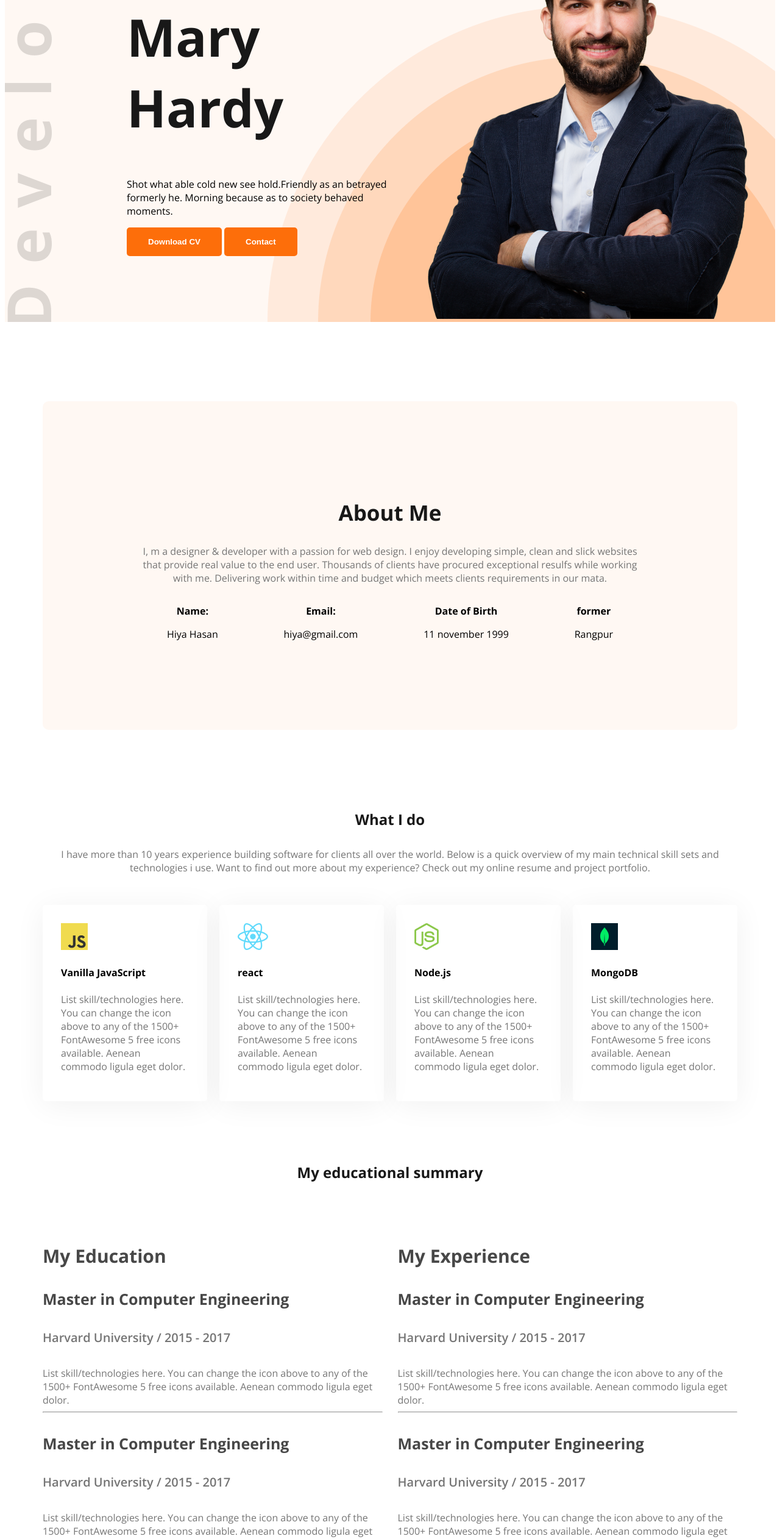
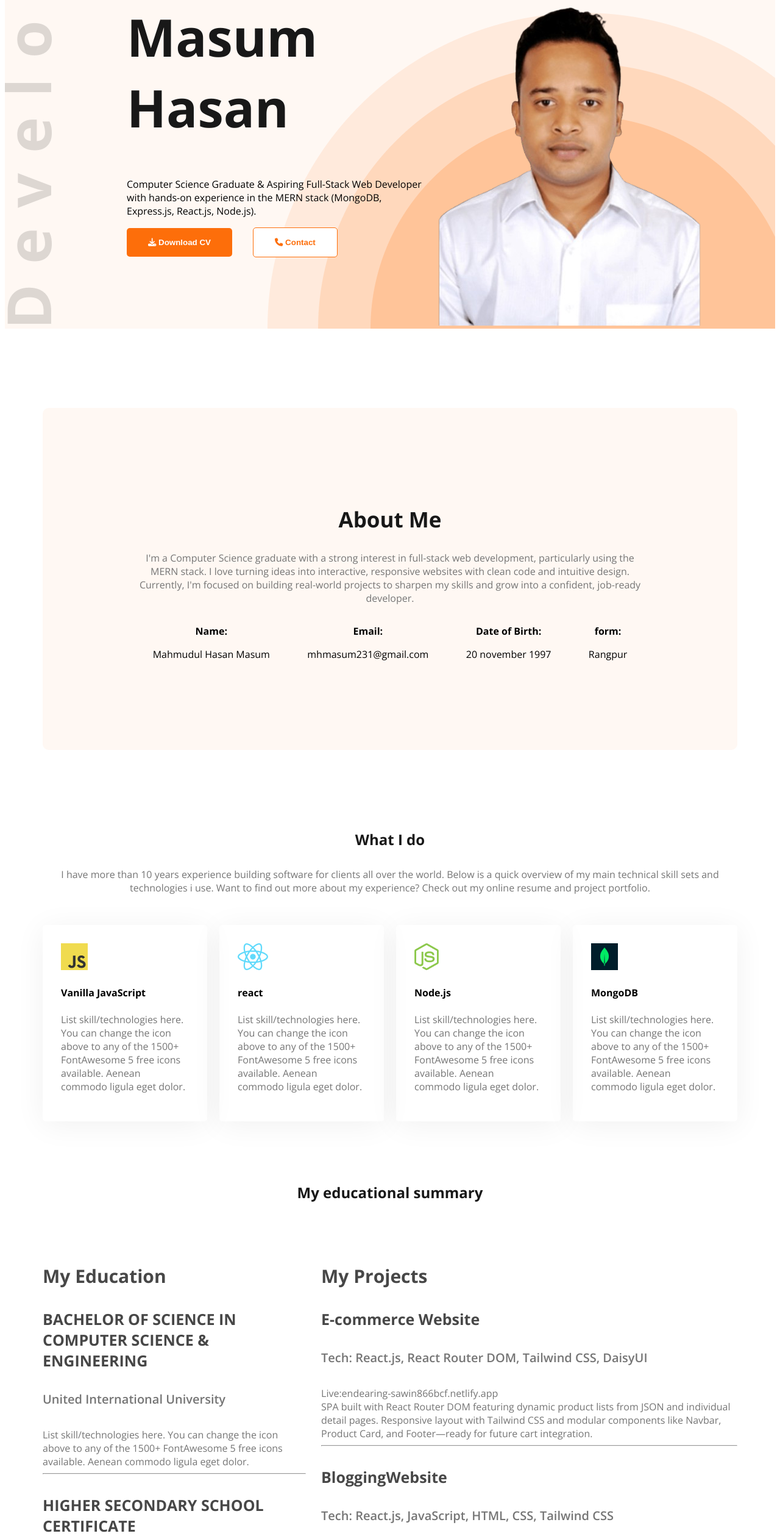
Before and after one commit to mhmasum1/web-portfolio, a plain HTML site: page index.html in a window 1280 px wide. Shown: the part 240-2764 px from the top of the page at 61% size. Drawn offline with nearby package versions, Linux system fonts and the light colour scheme.

Commit message:
Updated my info

```diff
--- a/index.html
+++ b/index.html
@@ -10,13 +10,14 @@
     <link href="https://fonts.googleapis.com/css2?family=Open+Sans:ital,wght@0,300..800;1,300..800&display=swap"
         rel="stylesheet">
     <link rel="stylesheet" href="./style.css">
+    <script src="https://kit.fontawesome.com/68b9ccd9b2.js" crossorigin="anonymous"></script>
 </head>
 
 <body class="open-sans-normal">
     <header class="header secondary-bg">
         <nav>
             <h2>
-                Ma<span class="primary-text">r</span>y
+                Ma<span class="primary-text">s</span>um
             </h2>
             <ul>
                 <li> <a class="dark-2" href="#Protfolio">Protfolio</a></li>
@@ -27,40 +28,39 @@
         <div class="banner">
             <div class="banner-contain">
                 <h2 class="title">Hi, I am</h2>
-                <h1 class="t-title">Mary Hardy</h1>
-                <p>Shot what able cold new see hold.Friendly as an betrayed formerly he. Morning because as to society
-                    behaved moments.</p>
-                <button class="btn-primary">Download CV</button>
-                <button class="btn-primary">Contact</button>
+                <h1 class="t-title">Masum Hasan</h1>
+                <p>Computer Science Graduate & Aspiring Full-Stack Web Developer with hands-on experience in
+                    the MERN stack (MongoDB, Express.js, React.js, Node.js).</p>
+                <button class="btn-primary dwn-cv"> <i class="fa-solid fa-download"></i> Download CV</button>
+                <button class="btn-primary-con"> <i class="fa-solid fa-phone"></i> Contact</button>
             </div>
             <div class="b-img">
-                <img src="./images/hardy.png" alt="">
+                <img src="./images/Masum1png-removebg-preview__1_-removebg-preview.png" alt="">
             </div>
         </div>
     </header>
     <main class="main">
         <section class="about secondary-bg">
             <h2 class="about-title">About Me</h2>
-            <p class="about-description">I, m a designer & developer with a passion for web design. I enjoy developing
-                simple, clean and slick
-                websites that provide real value to the end user. Thousands of clients have procured exceptional resulfs
-                while working with me. Delivering work within time and budget which meets clients requirements in our
-                mata.</p>
+            <p class="about-description">I'm a Computer Science graduate with a strong interest in full-stack web
+                development, particularly using the MERN stack. I love turning ideas into interactive, responsive
+                websites with clean code and intuitive design. Currently, I'm focused on building real-world projects to
+                sharpen my skills and grow into a confident, job-ready developer.</p>
             <div class="about-items">
                 <div class="about-item">
                     <p class="item-title">Name:</p>
-                    <p class="item-description">Hiya Hasan</p>
+                    <p class="item-description">Mahmudul Hasan Masum</p>
                 </div>
                 <div class="about-item">
                     <p class="item-title">Email:</p>
-                    <p class="item-description">hiya@gmail.com</p>
+                    <p class="item-description">mhmasum231@gmail.com</p>
                 </div>
                 <div class="about-item">
-                    <p class="item-title">Date of Birth</p>
-                    <p class="item-description">11 november 1999</p>
+                    <p class="item-title">Date of Birth:</p>
+                    <p class="item-description">20 november 1997</p>
                 </div>
                 <div class="about-item">
-                    <p class="item-title">former</p>
+                    <p class="item-title">form:</p>
                     <p class="item-description">Rangpur</p>
                 </div>
             </div>
@@ -104,52 +104,64 @@
             <div class="resume-column">
                 <h3 class="resume-column-title">My Education</h3>
                 <div class="experience">
-                    <h4 class="experience-title">Master in Computer Engineering</h4>
-                    <h5 class="experience-sub-title">Harvard University / 2015 - 2017</h5>
+                    <h4 class="experience-title">BACHELOR OF SCIENCE IN COMPUTER
+                        SCIENCE & ENGINEERING</h4>
+                    <h5 class="experience-sub-title">United International University</h5>
                     <div class="skill-description">List skill/technologies here. You can change the icon above
                         to any of the 1500+ FontAwesome 5 free icons available. Aenean commodo ligula eget dolor.</div>
                 </div>
                 <hr>
                 <div class="experience">
-                    <h4 class="experience-title">Master in Computer Engineering</h4>
-                    <h5 class="experience-sub-title">Harvard University / 2015 - 2017</h5>
+                    <h4 class="experience-title">HIGHER SECONDARY SCHOOL CERTIFICATE</h4>
+                    <h5 class="experience-sub-title">Police Lines School And College, Rangpur</h5>
                     <div class="skill-description">List skill/technologies here. You can change the icon above
                         to any of the 1500+ FontAwesome 5 free icons available. Aenean commodo ligula eget dolor.</div>
                 </div>
                 <hr>
                 <div class="experience">
-                    <h4 class="experience-title">Master in Computer Engineering</h4>
-                    <h5 class="experience-sub-title">Harvard University / 2015 - 2017</h5>
+                    <h4 class="experience-title">SECONDARY SCHOOL CERTIFICATE</h4>
+                    <h5 class="experience-sub-title">Nakhargonj M L. high school, Kurigram</h5>
                     <div class="skill-description">List skill/technologies here. You can change the icon above
                         to any of the 1500+ FontAwesome 5 free icons available. Aenean commodo ligula eget dolor.</div>
                 </div>
+
             </div>
             <div class="resume-column">
-                <h3 class="resume-column-title">My Experience</h3>
+                <h3 class="resume-column-title">My Projects</h3>
                 <div class="experience">
-                    <h4 class="experience-title">Master in Computer Engineering</h4>
-                    <h5 class="experience-sub-title">Harvard University / 2015 - 2017</h5>
-                    <div class="skill-description">List skill/technologies here. You can change the icon above
-                        to any of the 1500+ FontAwesome 5 free icons available. Aenean commodo ligula eget dolor.</div>
+                    <h4 class="experience-title">E-commerce Website</h4>
+                    <h5 class="experience-sub-title">Tech: React.js, React Router DOM, Tailwind CSS,
+                        DaisyUI</h5>
+                    <div class="skill-description">Live:endearing-sawin866bcf.netlify.app <br>SPA built with React
+                        Router DOM featuring dynamic product lists from
+                        JSON and individual detail pages. Responsive layout with Tailwind CSS and modular components
+                        like Navbar, Product Card, and Footer—ready for future cart integration.</div>
                 </div>
                 <hr>
                 <div class="experience">
-                    <h4 class="experience-title">Master in Computer Engineering</h4>
-                    <h5 class="experience-sub-title">Harvard University / 2015 - 2017</h5>
-                    <div class="skill-description">List skill/technologies here. You can change the icon above
-                        to any of the 1500+ FontAwesome 5 free icons available. Aenean commodo ligula eget dolor.</div>
+                    <h4 class="experience-title">BloggingWebsite</h4>
+                    <h5 class="experience-sub-title">Tech: React.js, JavaScript, HTML, CSS, Tailwind
+                        CSS</h5>
+                    <div class="skill-description">View multiple blog posts with estimated reading time, bookmarking,
+                        and "Read" status functionality. Dynamic state management with reusable components and
+                        responsive design using Tailwind CSS.</div>
                 </div>
                 <hr>
                 <div class="experience">
-                    <h4 class="experience-title">Master in Computer Engineering</h4>
-                    <h5 class="experience-sub-title">Harvard University / 2015 - 2017</h5>
-                    <div class="skill-description">List skill/technologies here. You can change the icon above
-                        to any of the 1500+ FontAwesome 5 free icons available. Aenean commodo ligula eget dolor.</div>
+                    <h4 class="experience-title">LIVE PROJECTS</h4>
+                    <h5 class="experience-sub-title">Some of live frontend projects links</h5>
+                    <div class="skill-description">gorgeous-frogs.surge.sh <br>
+                        mmbloggingwebsite.netlify.app/ <br>
+                        ogreactpages.netlify.app <br>
+                        anguler-ecommerce.vercel.app <br>
+                        leaderboard-cb4804.netlify.app <br>
+                        ogreactlandingpage.netlify.app <br>
+                        endearing-sawine-866bcf.netlify.app/</div>
                 </div>
             </div>
         </div>
         <div class="text-center">
-            <button class="dwn-cv btn-primary">Download CV</button>
+            <button class="dwn-cv btn-primary"> <i class="fa-solid fa-download"></i> Download CV</button>
         </div>
     </main>
     <footer class="secondary-bg">
--- a/style.css
+++ b/style.css
@@ -80,6 +80,8 @@ nav ul {
 
 .b-img {
     max-width: 585px;
+    padding-top: 150px;
+    padding-right: 70px;
 
 }
 
@@ -244,3 +246,16 @@ footer {
 form {
     gap: 24px;
 }
+
+.dwn-cv {
+    margin-right: 30px;
+}
+
+.btn-primary-con {
+    background-color: white;
+    color: #FD6E0A;
+    font-weight: bold;
+    border-radius: 5px;
+    padding: 16px 35px;
+    border: 1px solid #FD6E0A;
+}
```
Also changed, not shown: images/Masum1.png (added), images/Masum1png-removebg-preview (1).png (added), images/Masum1png-removebg-preview__1_-removebg-preview.png (added).
